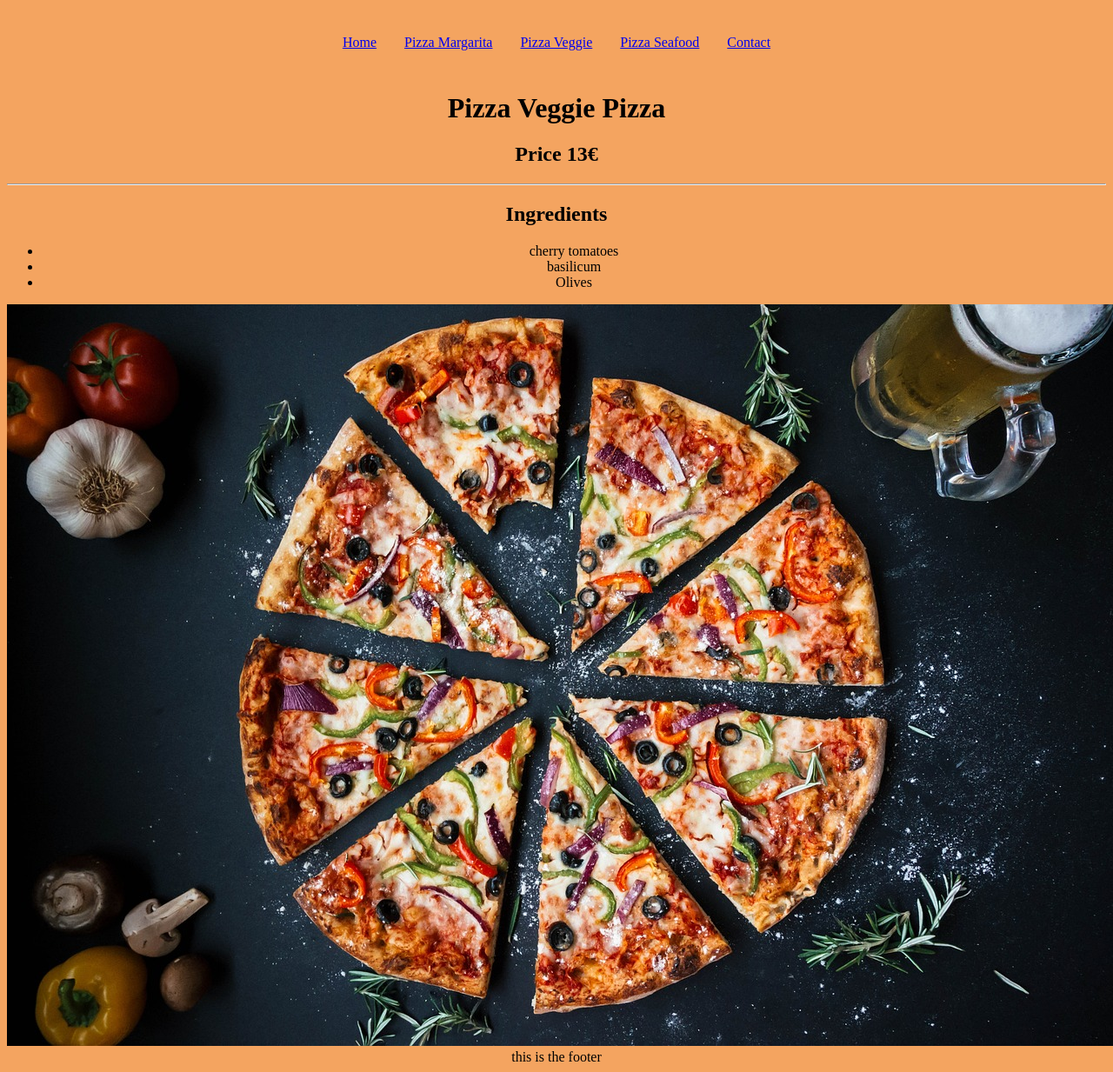
After one commit to E-m-i-l-i-o/loopey-restaurantEmilio, a Node server app: page /pizzas/veggie in a window 1280 px wide. The commit adds this page. Shown: the whole page at 87% size. Run offline with Node 20, Linux system fonts and the light colour scheme.

Commit message:
layout, views, and more

```diff
--- a/app.js
+++ b/app.js
@@ -1,9 +1,13 @@
 const express = require("express");
-
+const hbs = require("hbs"); //we require and store teh packagehbs
 const app = express();
 
 app.use(express.static('public')); // Make everything inside of public-> available
 
+app.set("views", __dirname + "/views"); ///tells our Express app where to look for our views
+app.set("view engine", "hbs");//sets HBS as the template engine
+
+hbs.registerPartials(__dirname + "/views/partials");//Im telling HBS where I want to store my partials
 
 //now we can apply methods to app
 // app.get(path, code); whenever you get a request to a specific path, execute this code (can be a function in any form.)
@@ -13,7 +17,9 @@ app.use(express.static('public')); // Make everything inside of public-> availab
 app.get("/", function(request, response, next){
     console.log("we have received a request for the HOMEPAGE");
     //response.send(``); //this can take html, images, and css as a string STATIC FILES. remember to give the image an absolute path
-    response.sendFile(__dirname + "/views/home-page.html");
+    //response.sendFile(__dirname + "/views/home-page.html");
+    response.render('home-page');
+
 
 });
 
@@ -21,9 +27,93 @@ app.get("/", function(request, response, next){
 // GET /contact (this is waht you type in the browser)
 app.get("/contact", (req, res, next) => {
     //res.send(" ");
-    res.sendFile(__dirname + "/views/contact-page.html");
+    //res.sendFile(__dirname + "/views/contact-page.html");
+    res.render("contact-page");
+
 
 
 });
 
-app.listen(3000, () => { console.log("server listening on port 3000...")});
+// app.get("/margarita", (req, res, next) => {
+//     //res.send(" ");
+//     console.log('marga')
+//     res.sendFile(__dirname + "/views/margarita.html");
+// });
+
+// app.get("/veggie", (req, res, next) => {
+//     //res.send(" ");
+//     console.log('veggie')
+//     res.sendFile(__dirname + "/views/veggie.html");
+// });
+
+// app.get("/seafood", (req, res, next) => {
+//     //res.send(" ");
+//     console.log('seafood')
+//     res.sendFile(__dirname + "/views/seafood.html");
+// });
+
+
+////////////////
+// instead of .sendFile() or .send() we now reuse code by rendering with HBS
+////////////////
+
+
+// GET /pizzas/margarita
+app.get("/pizzas/margarita", (req, res, send) => {
+    //res.send("page for margarita");
+
+    const dataMargarita = {
+        title: "Pizza Margarita",
+        price: 15,
+        recommendedDrink: 'Beer',
+        imageFile: 'pizza-margarita.jpg',
+        ingredients: ['cherry tomatoes', 'basilicum', 'Olives']
+    }
+
+    res.render('product', dataMargarita); //name of the rendered 'view' (page without extension & without slash at the beggining)
+});
+
+
+// GET /pizzas/veggie
+app.get("/pizzas/veggie", (req, res, send) => {
+    //res.send("page for veggie");
+
+    const dataVeggie = {
+        title: 'Veggie Pizza',
+        price: 13,
+        recommendedDrink: 'power smoothie',
+        imageFile: 'pizza-veggie.jpg',
+        ingredients: ['cherry tomatoes', 'basilicum', 'Olives'],
+      };
+    res.render('product', dataVeggie)
+
+
+
+});
+
+
+// GET /pizzas/seafood
+app.get("/pizzas/seafood", (req, res, next) => {
+   // res.send("page for seafood");
+
+   const dataSeafood = {
+    title: 'Seafood Pizza',
+
+    recommendedDrink: 'white wine',
+    imageFile: 'pizza-seafood.jpg',
+    ingredients: ['tomato sauce', 'garlic', 'prawn'],
+  };
+  res.render('product', dataSeafood);
+});
+
+
+
+app.listen(3400, () => { console.log("server listening on port 3400...")});
+
+//
+//
+//
+
+//npm start
+//"dev": "kill -9 $(lsof -t -i:3400) && node app.js",
+// "start": "nodemon --exec npm run dev"
--- /dev/null
+++ b/views/home-page.hbs
@@ -0,0 +1,4 @@
+
+        <h1>Welcome to our amazing Restaurant</h1>
+
+        <img src="/images/home.jpg" alt="delicious pizzas" />
--- /dev/null
+++ b/views/layout.hbs
@@ -0,0 +1,35 @@
+<!DOCTYPE html>
+    <html lang="en">
+    <head>
+        <meta charset="UTF-8">
+        <meta http-equiv="X-UA-Compatible" content="IE=edge">
+        <meta name="viewport" content="width=device-width, initial-scale=1.0">
+        <title>Loopey Restaurant</title>
+
+        <link rel="stylesheet" href="/css/main.css" />
+    </head>
+
+    <body>
+
+        <nav>
+            <a href="/">Home</a>
+            <a href="/pizzas/margarita">Pizza Margarita</a>
+            <a href="/pizzas/veggie">Pizza Veggie</a>
+            <a href="/pizzas/seafood">Pizza Seafood</a>
+            <a href="/contact">Contact</a>
+        </nav>
+
+
+        {{!-- {{// body replaces all the views in my file: so that I can now delete what I dont use in the product.hbs becasue it is here for all pages --}}
+
+        {{{body}}}
+
+        <footer>
+            this is the footer
+        </footer>
+
+
+
+
+    </body>
+    </html>
--- /dev/null
+++ b/views/partials/ctaOrderNow.hbs
@@ -0,0 +1,5 @@
+<div class="banner">
+    <h3>Order now</h3>
+
+    <a href="mailto:iron@ironhack.com">iron@ironhack.com</a>
+</div>
--- /dev/null
+++ b/views/product.hbs
@@ -0,0 +1,38 @@
+
+
+
+        <h1>Pizza {{title}} </h1>
+
+     {{#if price}}
+        <h2>Price {{price}}€ </h2>
+     {{else}}
+         <h2>Price upon request</h2>
+
+        {{/if}}
+
+
+ <hr />
+
+<div>
+    <h2>Ingredients</h2>
+    {{!--
+
+    TASK:
+    - render one <li> for every ingredient
+
+        --}}
+
+        {{!-- #each iteratesthrough each of the elements of an array (and an object) we display each element using "this" --}}
+        <ul>
+            {{#each ingredients}}
+            <li>{{this}}</li>
+            {{/each}}
+        </ul>
+</div>
+
+     {{log "this is a message in the console"}}
+    {{log ingredients}}
+
+
+
+        <img src="/images/{{imageFile}}" alt="image still in the oven" />
```
Also changed, not shown: nodemon.json (added, +8 -0 lines), package.json (+5 -2 lines), views/contact-page.hbs (renamed from views/contact-page.html, +0 -9 lines), views/home-page.html (deleted, +0 -22 lines), public/images/pizza-margarita.jpg (added), public/images/pizza-seafood.jpg (added), public/images/pizza-veggie.jpg (added), 1 other file.
